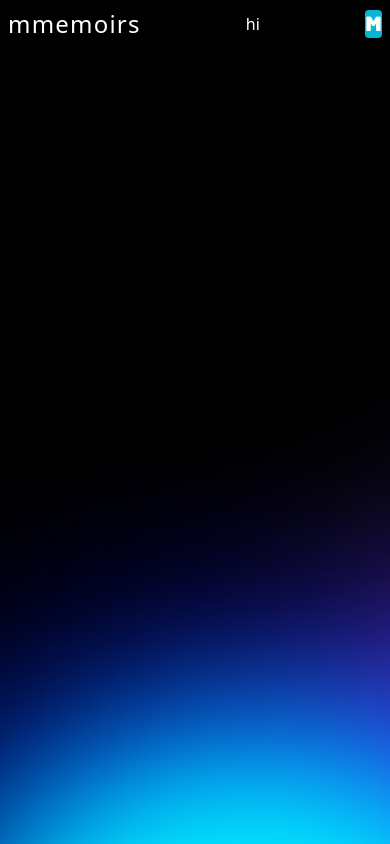
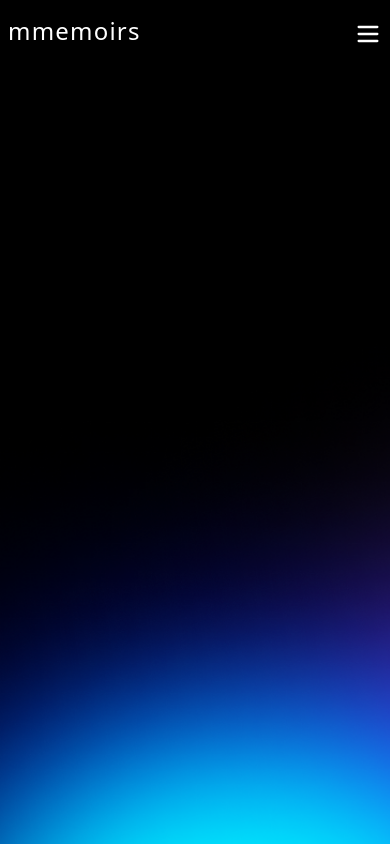
Before and after one commit to TorontosFinest/Memoirs-Final-Project, a React (Create React App) app in the folder client/: page /dashboard/id in a window 390 px wide. Built offline with nearby package versions, Linux system fonts and the light colour scheme; a web font is replaced by a local one.

Commit message:
make navbar hamburger menu responsive

```diff
--- a/client/package.json
+++ b/client/package.json
@@ -3,6 +3,7 @@
   "version": "0.1.0",
   "private": true,
   "dependencies": {
+    "@headlessui/react": "^1.4.3",
     "@tailwindcss/forms": "^0.4.0",
     "@testing-library/jest-dom": "^5.16.2",
     "@testing-library/react": "^12.1.2",
@@ -39,6 +40,7 @@
     "proxy": "http://localhost:8080"
   },
   "devDependencies": {
+    "@heroicons/react": "^1.0.5",
     "autoprefixer": "^10.4.2",
     "postcss": "^8.4.6",
     "tailwindcss": "^3.0.19"
--- a/client/src/components/DashboardPage/Dashboard/index.jsx
+++ b/client/src/components/DashboardPage/Dashboard/index.jsx
@@ -1,9 +1,7 @@
-import React, { useState } from "react";
+import React from "react";
 import Navbar from "../Navbar";
 
 export default function Dashboard() {
-  const [hamburger, setHamburger] = useState("false");
-
   return (
     <div>
       <Navbar />
--- /dev/null
+++ b/client/src/components/DashboardPage/Dropdown/index.jsx
@@ -0,0 +1,94 @@
+import { Menu, Transition } from "@headlessui/react";
+import { Fragment } from "react";
+
+export default function MyDropdown() {
+  return (
+    <Menu as="div" className="relative inline-block">
+      <div>
+        <Menu.Button>
+          <svg
+            xmlns="http://www.w3.org/2000/svg"
+            className="w-7 mt-3  text-sm font-medium text-white bg-black rounded-md bg-opacity-20 hover:bg-opacity-30 focus:outline-none focus-visible:ring-2 focus-visible:ring-white focus-visible:ring-opacity-75"
+            fill="none"
+            viewBox="0 0 24 24"
+            stroke="currentColor"
+          >
+            <path
+              stroke-linecap="round"
+              stroke-linejoin="round"
+              stroke-width="2"
+              d="M4 6h16M4 12h16M4 18h16"
+            />
+          </svg>
+        </Menu.Button>
+      </div>
+      <Transition
+        as={Fragment}
+        enter="transition ease-out duration-100"
+        enterFrom="transform opacity-0 scale-95"
+        enterTo="transform opacity-100 scale-100"
+        leave="transition ease-in duration-75"
+        leaveFrom="transform opacity-100 scale-100"
+        leaveTo="transform opacity-0 scale-95"
+      >
+        <Menu.Items className="absolute right-0 w-64 mt-2 origin-top-center bg-gradient-to-r from-black to-blue-800 divide-y divide-gray-100 rounded-md shadow-lg ring-1 ring-black ring-opacity-5 focus:outline-none">
+          <div className="px-1 py-1 ">
+            <Menu.Item>
+              {({ active }) => (
+                <button
+                  className={`${
+                    active ? "bg-violet-500 text-white" : "text-white"
+                  } group flex rounded-md items-center w-full px-2 py-2 text-sm`}
+                >
+                  Generate a new memoir
+                </button>
+              )}
+            </Menu.Item>
+            <Menu.Item disabled>
+              {({ active }) => (
+                <button
+                  className={`${
+                    active ? "bg-violet-500 text-white" : "text-white"
+                  } group flex rounded-md items-center w-full px-2 py-2 text-sm`}
+                >
+                  Logged in as Legend
+                </button>
+              )}
+            </Menu.Item>
+          </div>
+          <div className="px-1 py-1">
+            <Menu.Item>
+              {({ active }) => (
+                <button
+                  className={`${
+                    active ? "bg-violet-500 text-white" : "text-white"
+                  } group flex rounded-md items-center w-full px-2 py-2 text-sm`}
+                >
+                  Log-out
+                </button>
+              )}
+            </Menu.Item>
+          </div>
+        </Menu.Items>
+      </Transition>
+    </Menu>
+  );
+}
+
+function EditInactiveIcon(props) {
+  return (
+    <svg
+      {...props}
+      viewBox="0 0 20 20"
+      fill="none"
+      xmlns="http://www.w3.org/2000/svg"
+    >
+      <path
+        d="M4 13V16H7L16 7L13 4L4 13Z"
+        fill="#EDE9FE"
+        stroke="#A78BFA"
+        strokeWidth="2"
+      />
+    </svg>
+  );
+}
--- a/client/src/components/DashboardPage/Navbar/index.jsx
+++ b/client/src/components/DashboardPage/Navbar/index.jsx
@@ -1,27 +1,12 @@
-import React, { useState } from "react";
+import MyDropdown from "../Dropdown";
 
 export default function Navbar() {
-  const [boolean, setBoolean] = useState(false);
-
-  const toggle = () => {
-    boolean ? setBoolean(false) : setBoolean(true);
-  };
   return (
     <div className="container flex items-center justify-between p-2">
       <div>
         <p className="text-2xl text-white tracking-wider">mmemoirs</p>
       </div>
-      {boolean ? (
-        <div className="text-white">hello</div>
-      ) : (
-        <div className="text-white">hi</div>
-      )}
-      <button
-        onClick={toggle}
-        className="text-xl text-white bg-cyan-500 font-Bungee rounded"
-      >
-        M
-      </button>
+      <MyDropdown />
     </div>
   );
 }
--- a/package.json
+++ b/package.json
@@ -26,6 +26,7 @@
     "nodemon": "^2.0.15"
   },
   "dependencies": {
+    "@headlessui/react": "^1.4.3",
     "@tailwindcss/forms": "^0.4.0",
     "axios": "^0.25.0",
     "body-parser": "^1.19.1",
```
Also changed, not shown: 2 other files (tests, documents, lock files or other folders).
